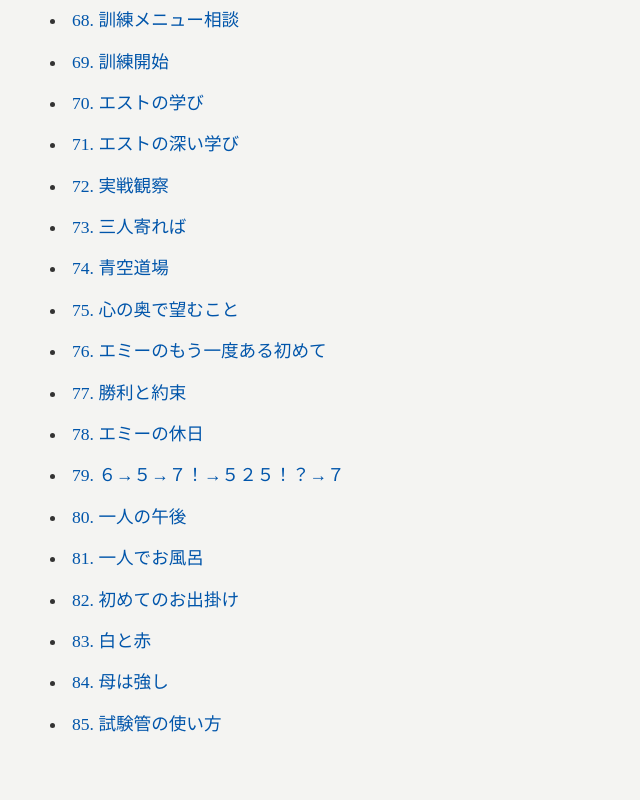
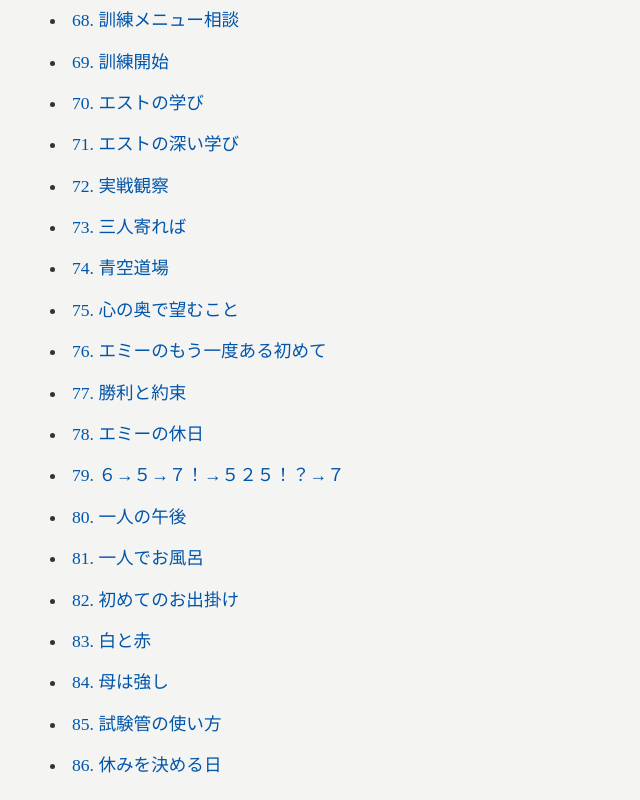
Before and after one commit to dolph-jp/novel-a-index.html, a plain HTML site: page novel-a/index.html in a window 1280 px wide. Shown: the part 3118-3918 px from the top of the page, without its empty margins (0-640 px from the left). Before the commit the page ends 3876 px from the top, so only its background shows below. Drawn offline with Linux system fonts and the light colour scheme.

Commit message:
Update index.html

```diff
--- a/novel-a/index.html
+++ b/novel-a/index.html
@@ -105,6 +105,7 @@
         <li><a href="083.html">83. 白と赤</a></li>
         <li><a href="084.html">84. 母は強し</a></li>
         <li><a href="085.html">85. 試験管の使い方</a></li>
+        <li><a href="086.html">86. 休みを決める日</a></li>
     </ul>
 
 </body>
```
